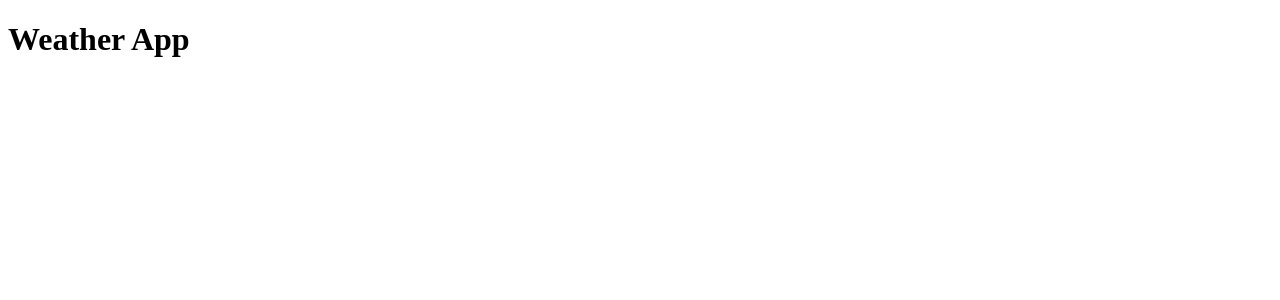
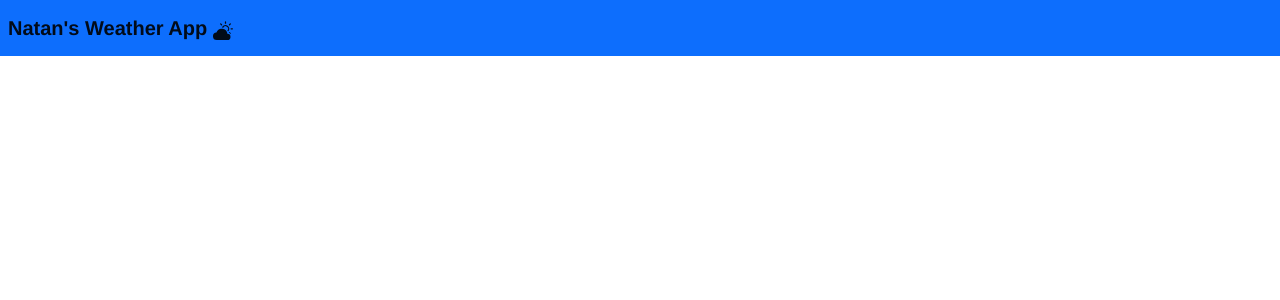
Before and after one commit to NatanBriman/Natans_Weather_App, a React (Create React App) app: page / in a window 1280 px wide. Shown: the top 300 px of the page. Built offline with nearby package versions, Linux system fonts and the light colour scheme.

Commit message:
Feat(NavBar.js): Creating NavBar

```diff
--- a/src/App.js
+++ b/src/App.js
@@ -1,7 +1,9 @@
+import NavBar from './Components/NavBar';
+
 export const App = () => {
   return (
     <>
-      <h1>Weather App</h1>
+      <NavBar title="Natan's Weather App" />
     </>
   );
 };
--- /dev/null
+++ b/src/Components/NavBar.js
@@ -0,0 +1,16 @@
+import React from 'react';
+import { Navbar } from 'react-bootstrap';
+import 'bootstrap/dist/css/bootstrap.css';
+import { CloudSunFill } from 'react-bootstrap-icons';
+
+export default function NavBar({ title }) {
+  return (
+    <Navbar bg='primary' expand='lg' sticky='top'>
+      <Navbar.Brand className='ms-2' href='/'>
+        <strong style={{ fontFamily: 'Helvetica' }}>
+          {title} <CloudSunFill />
+        </strong>
+      </Navbar.Brand>
+    </Navbar>
+  );
+}
```
Also changed, not shown: package.json (+11 -0 lines), 1 other file (tests, documents, lock files or other folders).
